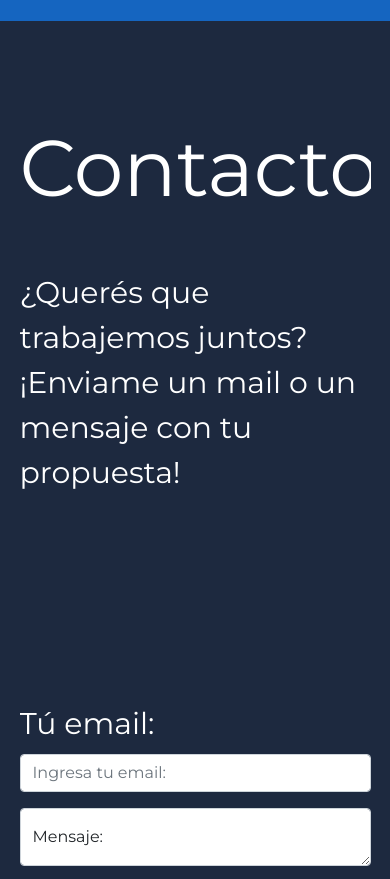
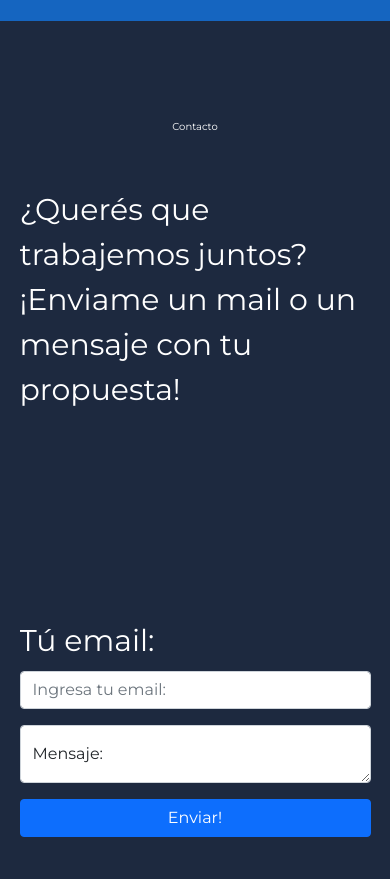
Before and after one commit to LucasZumerle/LucasZumerle.github.io, a plain HTML site: page index.html in a window 390 px wide. Shown: the part 8800-9679 px from the top of the page. Drawn offline with nearby package versions, Linux system fonts and the light colour scheme.

Commit message:
update estilos.css
Cambios en el título

```diff
--- a/css/estilos.css
+++ b/css/estilos.css
@@ -430,7 +430,7 @@ body{
     }
 
     .footer__titlee{
-        font-size: 79px;
+        font-size: 10px;
         text-align: left;
     }
 
```
